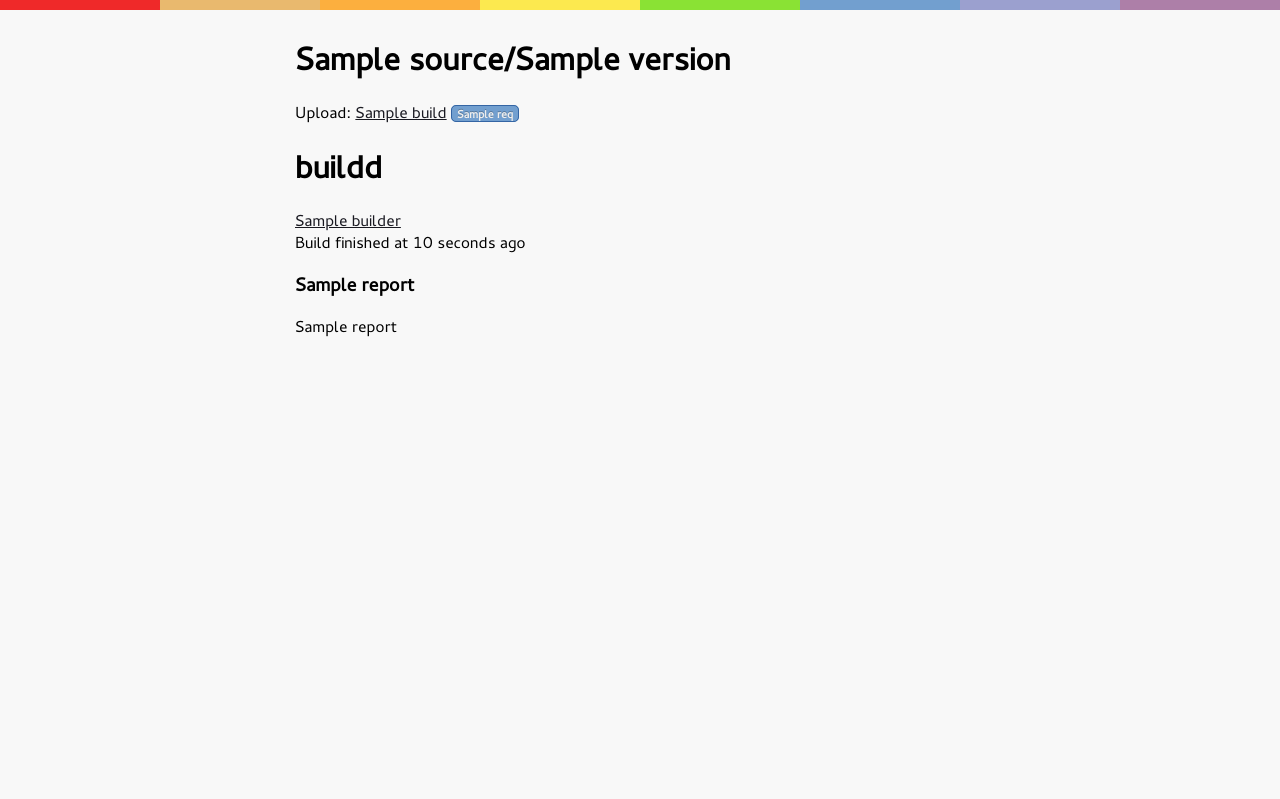
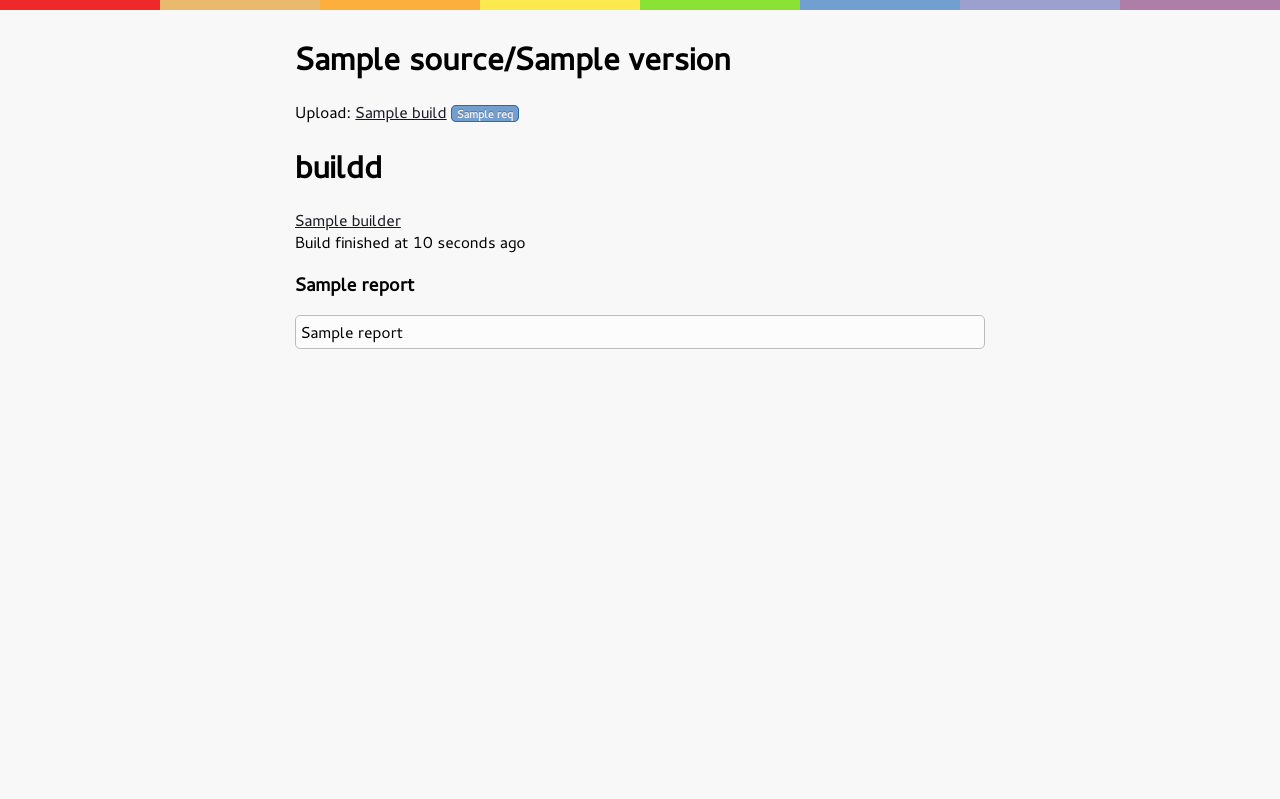
Before and after one commit to paultag/monomoy-old, a Flask app: template site/templates/build.html in a window 1280 px wide. Shown: the top 799 px of the page. Run offline with Flask 2, Linux system fonts and the light colour scheme; the template is opened without the code that fills it: most values are stand-ins (such as "Sample title", 1, 10 or a date in 2020); parts of the project's set-up code (start-up, migrations or seed data) failed here and were passed over.

Commit message:
Adding in some fancy stuff

```diff
--- a/site/static/css/debuild.css
+++ b/site/static/css/debuild.css
@@ -116,6 +116,18 @@ a {
     clear:                      both;
 }
 
+.report-entry {
+    background-color:          #FCFCFC;
+    margin-top:                5px;
+    margin-bottom:             5px;
+    padding:                   5px;
+    border:                    1px solid #BCBCBC;
+    -moz-border-radius:        5px;
+    -webkit-border-radius:     5px;
+    -o-border-radius:          5px;
+    border-radius:             5px;
+}
+
 span.tag {
     -moz-border-radius:        5px;
     -webkit-border-radius:     5px;
--- a/site/templates/build.html
+++ b/site/templates/build.html
@@ -25,7 +25,7 @@ Upload: <a href = '/upload/{{build.build}}' >{{build.build}}</a>
 {% for report in build.report %}
     <h3>{{report}}</h3>
     {% for entry in build.report[report] %}
-    {{entry}}<br />
+        <div class = 'report-entry' >{{entry}}</div>
     {% endfor %}
 {% endfor %}
 {% endif %}
```
